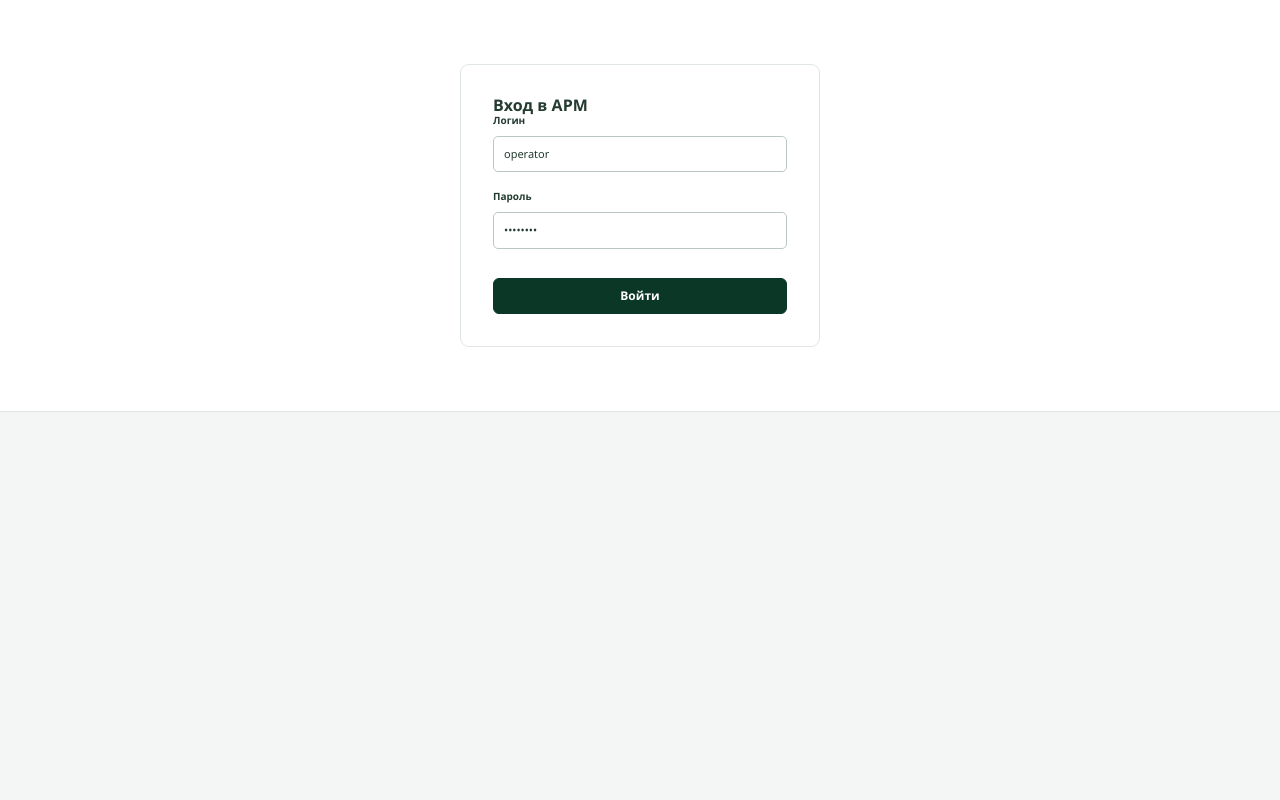
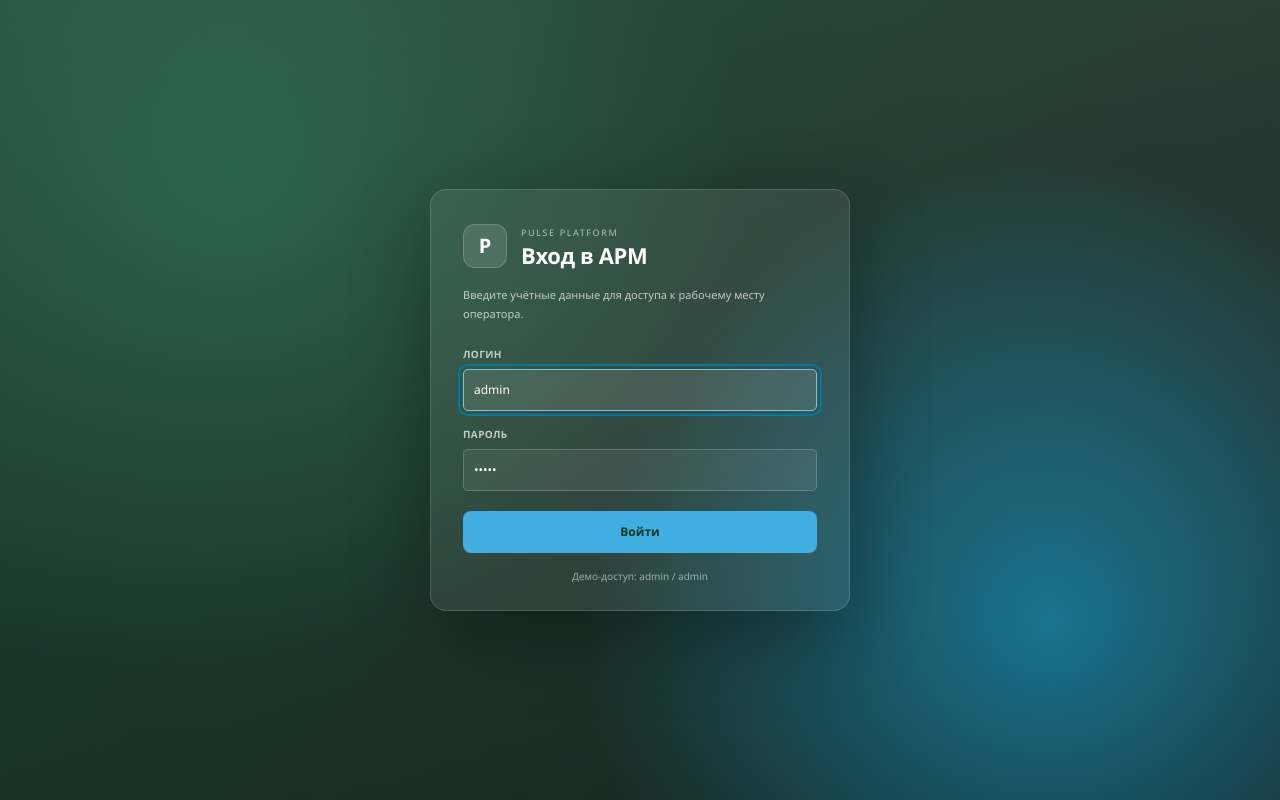
Before and after one commit to rgavrilov-vrn/pulse-platform-ui, a React (Vite) app: page /login in a window 1280 px wide. Built offline with nearby package versions, Linux system fonts and the light colour scheme.

Commit message:
feat: improve login form and default admin credentials

```diff
--- a/src/pages/LoginPage.tsx
+++ b/src/pages/LoginPage.tsx
@@ -5,55 +5,75 @@ import { useAuthContext } from '../auth/AuthContext';
 export function LoginPage() {
     const { login } = useAuthContext();
     const nav = useNavigate();
-    const [username, setUsername] = useState('operator');
-    const [password, setPassword] = useState('operator');
+    const [username, setUsername] = useState('admin');
+    const [password, setPassword] = useState('admin');
     const [error, setError] = useState<string | null>(null);
     const [loading, setLoading] = useState(false);
 
-    const onSubmit = async (e: React.FormEvent) => {
-        e.preventDefault();
+    const onSubmit = async (event: React.FormEvent) => {
+        event.preventDefault();
         setError(null);
         setLoading(true);
         try {
             await login(username, password);
             nav('/');
-        } catch (err: any) {
-            setError(err.response?.data?.message ?? 'Неверный логин или пароль');
+        } catch (cause: any) {
+            setError(cause.response?.data?.message ?? 'Неверный логин или пароль');
         } finally {
             setLoading(false);
         }
     };
 
     return (
-        <div className="app-header" style={{ height: 'auto', padding: '4rem' }}>
-            <div className="panel" style={{ padding: '2rem', width: 360, margin: '0 auto' }}>
-                <h2>Вход в АРМ</h2>
-                <form onSubmit={onSubmit}>
+        <div className="login-page">
+            <div className="login-backdrop" aria-hidden="true" />
+            <main className="login-card" aria-labelledby="login-title">
+                <div className="login-brand">
+                    <span className="login-brand-mark" aria-hidden="true">P</span>
+                    <div>
+                        <span className="login-overline">PULSE PLATFORM</span>
+                        <h1 id="login-title">Вход в АРМ</h1>
+                    </div>
+                </div>
+                <p className="login-subtitle">
+                    Введите учётные данные для доступа к рабочему месту оператора.
+                </p>
+                <form onSubmit={onSubmit} noValidate>
                     <div className="field-block">
-                        <label>Логин</label>
+                        <label htmlFor="login-username">Логин</label>
                         <input
+                            id="login-username"
                             className="form-control"
                             value={username}
-                            onChange={(e) => setUsername(e.target.value)}
+                            onChange={(event) => setUsername(event.target.value)}
                             autoComplete="username"
+                            autoFocus
+                            required
                         />
                     </div>
                     <div className="field-block">
-                        <label>Пароль</label>
+                        <label htmlFor="login-password">Пароль</label>
                         <input
+                            id="login-password"
                             className="form-control"
                             type="password"
                             value={password}
-                            onChange={(e) => setPassword(e.target.value)}
+                            onChange={(event) => setPassword(event.target.value)}
                             autoComplete="current-password"
+                            required
                         />
                     </div>
-                    {error && <div className="invalid-feedback d-block">{error}</div>}
-                    <button className="btn btn-primary" style={{ width: '100%', marginTop: 12 }} disabled={loading}>
+                    {error && (
+                        <div className="login-error" role="alert">
+                            {error}
+                        </div>
+                    )}
+                    <button className="btn btn-primary login-submit" type="submit" disabled={loading || !username.trim() || !password}>
                         {loading ? 'Вход…' : 'Войти'}
                     </button>
                 </form>
-            </div>
+                <p className="login-hint">Демо-доступ: admin / admin</p>
+            </main>
         </div>
     );
 }
```
Also changed, not shown: src/App.css.
